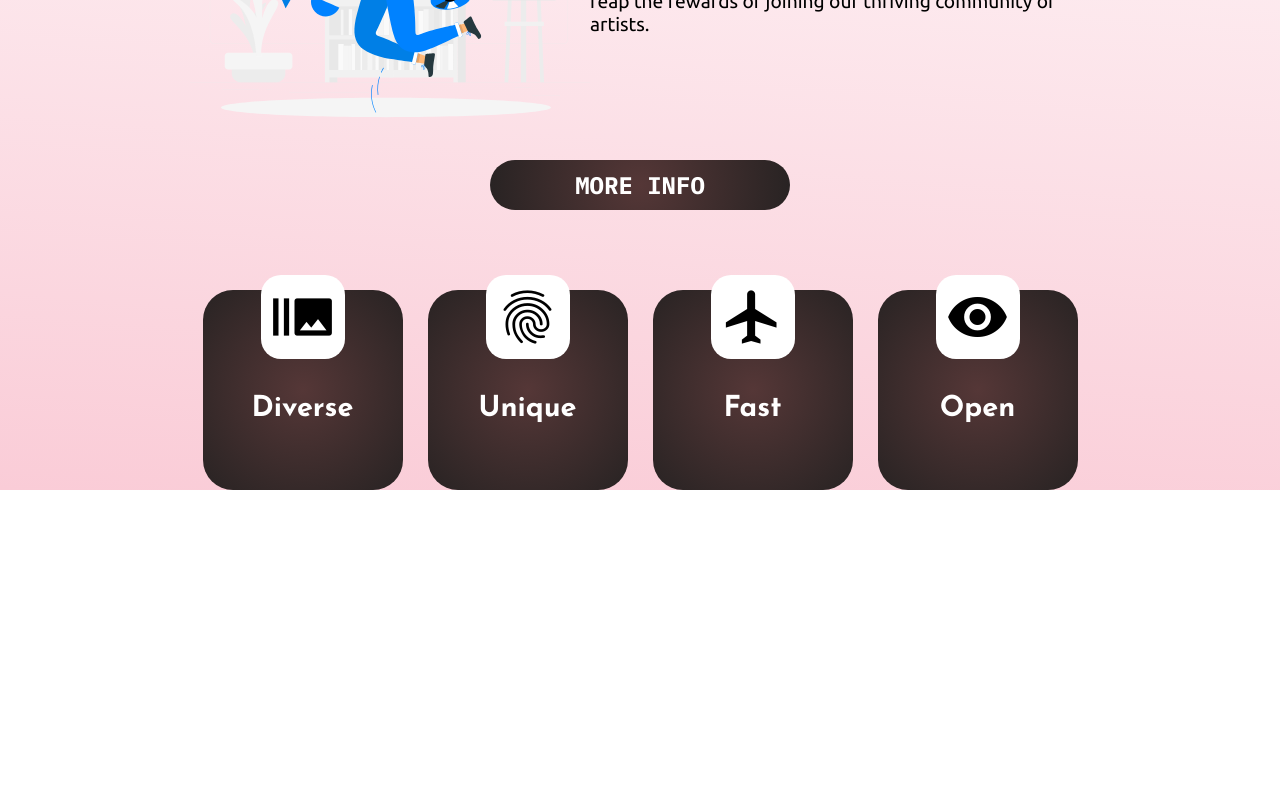
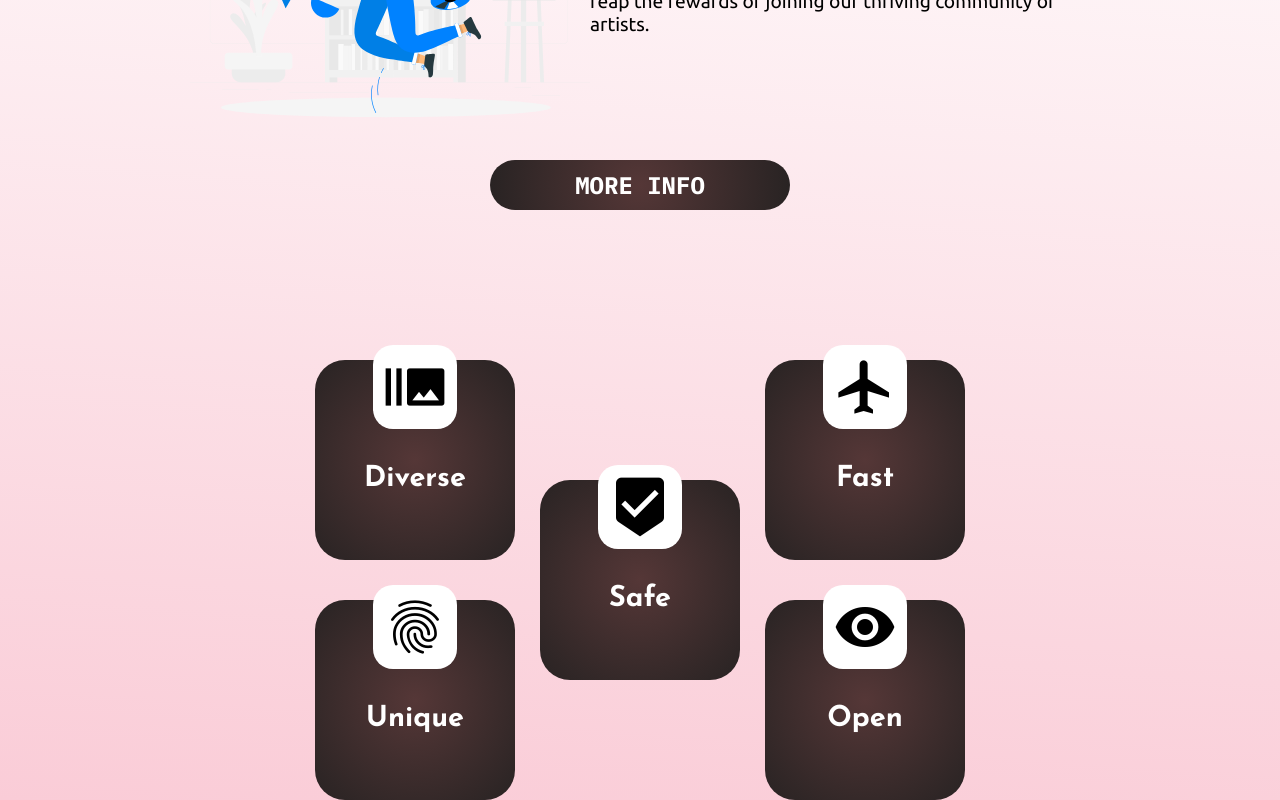
Before and after one commit to cementix/sprites-online-shop, a React (Create React App) app in the folder client/: page / in a window 1280 px wide. Shown: the part 1368-2168 px from the top of the page. Before the commit the page ends 1858 px from the top, so only its background shows below. Built offline with nearby package versions, Linux system fonts and the light colour scheme.

Commit message:
qualities animation

```diff
--- a/client/src/pages/landing/Landing.jsx
+++ b/client/src/pages/landing/Landing.jsx
@@ -13,6 +13,7 @@ const Landing = () => {
   const [isMottoVisible, setisMottoVisible] = useState(false);
   const [isCatalogVisible, setIsCatalogVisible] = useState(false);
   const [isArtistVisible, setIsArtistVisible] = useState(false);
+  const [isQualitiesAnimated, setIsQualitiesAnimated] = useState(false);
 
   useEffect(() => {
     const timeoutId = setTimeout(() => {
@@ -24,8 +25,6 @@ const Landing = () => {
     }, 2000);
 
     const handleScroll = () => {
-      const currentPosition = window.scrollY || window.pageYOffset;
-
       if (!isCatalogVisible) {
         const catalogElement = document.getElementById("catalogBlock");
         if (catalogElement) {
@@ -41,6 +40,14 @@ const Landing = () => {
           setIsArtistVisible(rectArtist.top < window.innerHeight - 200);
         }
       }
+
+      if (!isQualitiesAnimated) {
+        const qualitiesElement = document.getElementById("qualitiesWrapper");
+        if (qualitiesElement) {
+          const rectQualities = qualitiesElement.getBoundingClientRect();
+          setIsQualitiesAnimated(rectQualities.top < window.innerHeight - 200);
+        }
+      }
     };
 
     window.addEventListener("scroll", handleScroll);
@@ -50,14 +57,7 @@ const Landing = () => {
       clearTimeout(mottoTimeoutId);
       window.removeEventListener("scroll", handleScroll);
     };
-  }, [isCatalogVisible, isArtistVisible]);
-
-  const qualityBlockInfo = [
-    { header: "Diverse", icon: "burst_mode" },
-    { header: "Unique", icon: "fingerprint" },
-    { header: "Fast", icon: "flight" },
-    { header: "Open", icon: "remove_red_eye" },
-  ];
+  }, [isCatalogVisible, isArtistVisible, isQualitiesAnimated]);
 
   return (
     <div className="page">
@@ -119,10 +119,30 @@ const Landing = () => {
         </div>
       </div>
 
-      <div className="qualitiesWrapper">
-        {qualityBlockInfo.map((block, index) => (
-          <QualityBlock key={index} header={block.header} icon={block.icon} />
-        ))}
+      <div className="qualitiesWrapper" id="qualitiesWrapper">
+        <div
+          className={`qualitiesColumn qualitiesColumnLeft ${
+            isQualitiesAnimated ? "visible" : ""
+          }`}
+        >
+          <QualityBlock header="Diverse" icon="burst_mode" />
+          <QualityBlock header="Unique" icon="fingerprint" />
+        </div>
+
+        <div
+          className={`middleQuality ${isQualitiesAnimated ? "visible" : ""}`}
+        >
+          <QualityBlock header="Safe" icon="beenhere" />
+        </div>
+
+        <div
+          className={`qualitiesColumn qualitiesColumnRight ${
+            isQualitiesAnimated ? "visible" : ""
+          }`}
+        >
+          <QualityBlock header="Fast" icon="flight" />
+          <QualityBlock header="Open" icon="remove_red_eye" />
+        </div>
       </div>
     </div>
   );
--- a/client/src/pages/landing/Landing.scss
+++ b/client/src/pages/landing/Landing.scss
@@ -82,6 +82,7 @@ body {
   flex-direction: column;
   gap: 20px;
   h4 {
+    color: black;
     font-family: "Josefin Sans";
     font-size: 2.4rem;
   }
@@ -154,7 +155,41 @@ body {
   align-items: center;
   gap: 25px;
   flex-wrap: wrap;
-  margin: 0 50px 0 50px;
+  margin: 150px 50px 0 50px;
+}
+
+.qualitiesColumn {
+  display: flex;
+  flex-direction: column;
+  gap: 40px;
+}
+
+.qualitiesColumnRight {
+  transform: translateX(400%);
+}
+
+.qualitiesColumnRight.visible {
+  transform: translateX(0);
+  transition: transform 1s ease-in-out;
+  transition-delay: 1s;
+}
+
+.qualitiesColumnLeft {
+  transform: translateX(-400%);
+}
+
+.qualitiesColumnLeft.visible {
+  transform: translateX(0);
+  transition: transform 1s ease-in-out;
+}
+
+.middleQuality {
+  opacity: 0;
+}
+
+.middleQuality {
+  animation: fadeIn 1s forwards;
+  animation-delay: 2s;
 }
 
 ::-webkit-scrollbar {
@@ -181,6 +216,10 @@ body {
     h1 {
       font-size: 3rem;
     }
+  }
+
+  .qualitiesWrapper {
+    margin-top: -100px;
   }
 }
 
```
